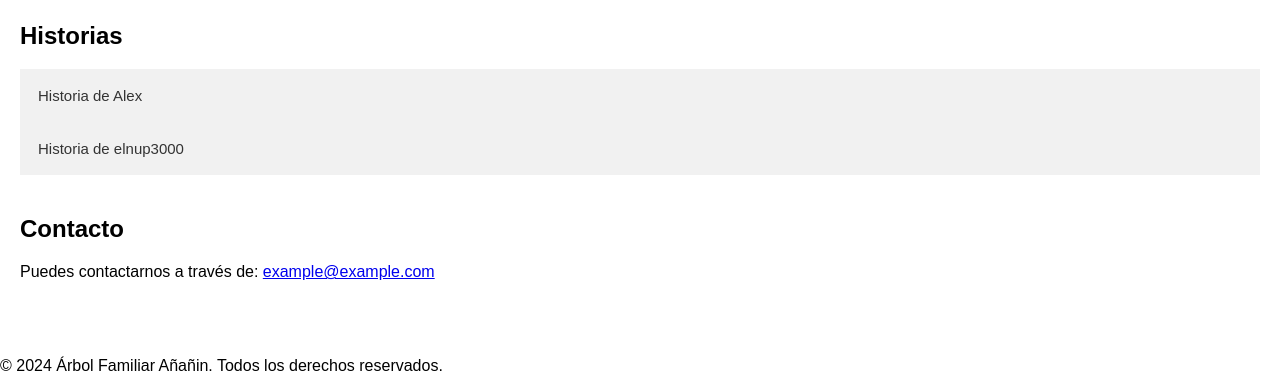
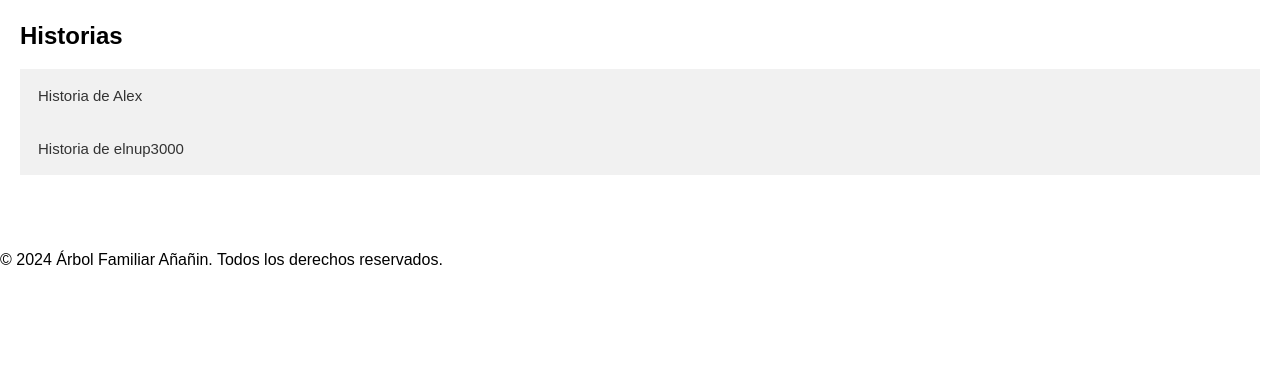
Before and after one commit to Alexcraft9-bit/FamiliaA-a-in, a plain HTML site: page index.html in a window 1280 px wide. Shown: the part 1052-1443 px from the top of the page. After the commit the page ends 1337 px from the top, so only its background shows below. Drawn offline with Linux system fonts and the light colour scheme.

Commit message:
index.html

```diff
--- a/index.html
+++ b/index.html
@@ -88,7 +88,6 @@
                 <li><a href="#tree">Árbol Familiar</a></li>
                 <li><a href="#photos">Fotos</a></li>
                 <li><a href="#stories">Historias</a></li>
-                <li><a href="#contact">Contacto</a></li>
             </ul>
         </nav>
     </header>
@@ -161,10 +160,6 @@
                 <p>A pesar del accidente, elnup3000 creció fuerte y decidido, encontrando apoyo y amor en su familia Añañin a lo largo de los años.</p>
             </div>
         </section>
-        <section id="contact">
-            <h2>Contacto</h2>
-            <p>Puedes contactarnos a través de: <a href="mailto:example@example.com">example@example.com</a></p>
-        </section>
     </main>
     <footer>
         <p>&copy; 2024 Árbol Familiar Añañin. Todos los derechos reservados.</p>
```
